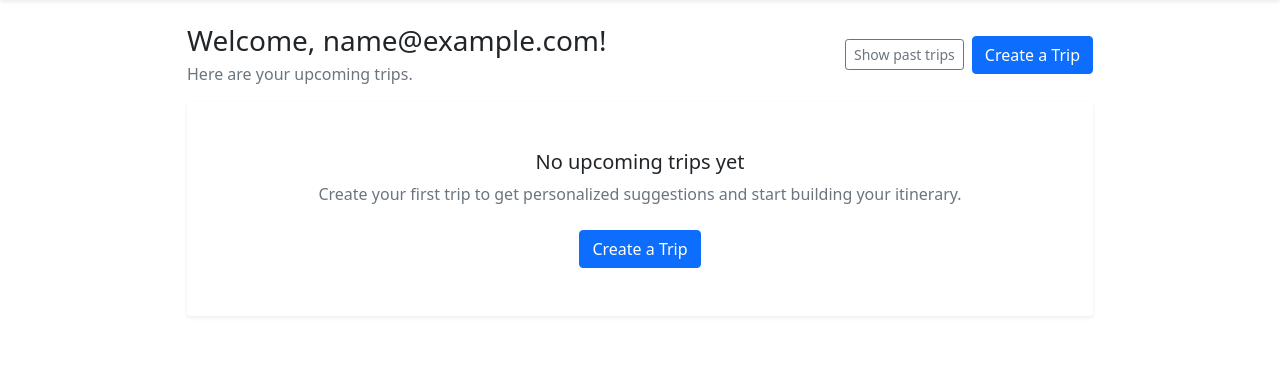
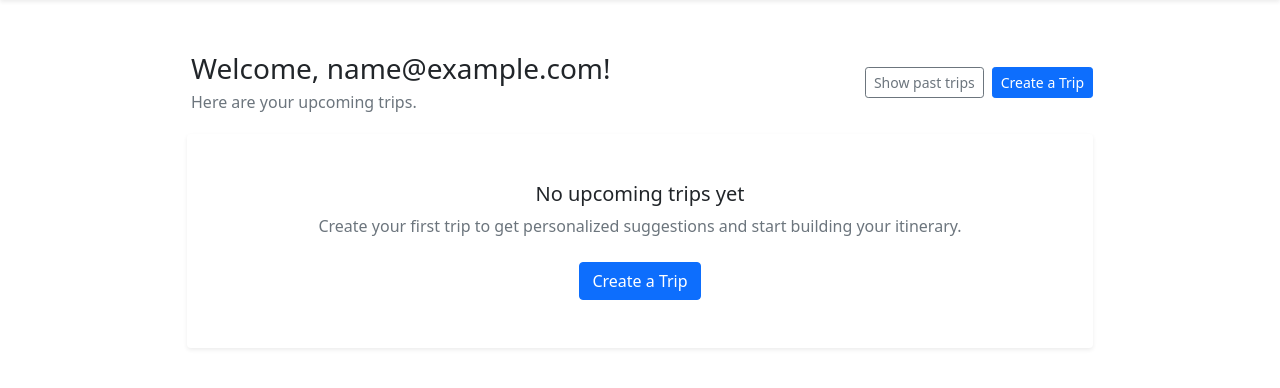
Before and after one commit to joekawa/ALVIN, a Django app: page / in a window 1280 px wide. Shown: the part 56-444 px from the top of the page. Run offline with Django 3.2, Linux system fonts and the light colour scheme; the visitor is signed in with stand-in values (Sample User, id 1); data that the repository does not hold is empty.

Commit message:
updated some styling

```diff
--- a/base/base/urls.py
+++ b/base/base/urls.py
@@ -18,6 +18,6 @@ from django.urls import include, path
 
 urlpatterns = [
     path('', include('mojo_app.urls', namespace='mojo')),
-    #path('mojo/', include('mojo_app.urls', namespace='mojo')),
+    path('mojo/', include('mojo_app.urls', namespace='mojo_compatabile')),
     path('admin/', admin.site.urls),
 ]
--- a/base/mojo_app/templates/index.html
+++ b/base/mojo_app/templates/index.html
@@ -3,13 +3,13 @@
 {% load static %}
 
 {% block content %}
-    <div class="container py-4">
+    <div class="container py-4 mt-4">
         <div class="row justify-content-center">
             <div class="col-lg-10">
                 <div class="d-flex justify-content-between align-items-center mb-3">
                     <div>
-                        <h1 class="h3 mb-1">Welcome, {{ user.email }}!</h1>
-                        <p class="text-muted mb-0">Here are your upcoming trips.</p>
+                        <h1 class="h3 m-1">Welcome, {{ user.email }}!</h1>
+                        <p class="text-muted m-1">Here are your upcoming trips.</p>
                     </div>
                     <div class="d-flex align-items-center gap-2">
                         {% if include_past %}
@@ -17,7 +17,7 @@
                         {% else %}
                             <a href="{% url 'mojo:index' %}?show_past=1" class="btn btn-sm btn-outline-secondary">Show past trips</a>
                         {% endif %}
-                        <a href="{% url 'mojo:create_trip_form' %}" class="btn btn-primary">Create a Trip</a>
+                        <a href="{% url 'mojo:create_trip_form' %}" class="btn btn-sm btn-primary">Create a Trip</a>
                     </div>
                 </div>
 
--- a/base/mojo_app/views.py
+++ b/base/mojo_app/views.py
@@ -73,14 +73,20 @@ def signup(request):
     if form.is_valid():
       print("form is valid")
       user = form.save()
-      shared_trip = SharedTrip.objects.get(shared_with=user.email)
-      trip_participant = TripParticipant.objects.create(trip=shared_trip.trip,
-                                                       user=user,
-                                                       role="contributor")
       login(request, user)
+      print("user created")
+      # Add the new user as a participant to any trips shared with their email
+      shared_trips = SharedTrip.objects.filter(shared_with=user.email)
+      for st in shared_trips:
+        TripParticipant.objects.get_or_create(
+          trip=st.trip,
+          user=user,
+          defaults={"role": "contributor"}
+        )
       return redirect('mojo:index')
     else:
       print("form is not valid")
+      return render(request, 'signup.html', {'form': form})
   form = CustomUserCreationForm()
   return render(request, 'signup.html', {'form': form})
 
```
Also changed, not shown: base/mojo_app/templates/trip.html (+0 -8 lines).
